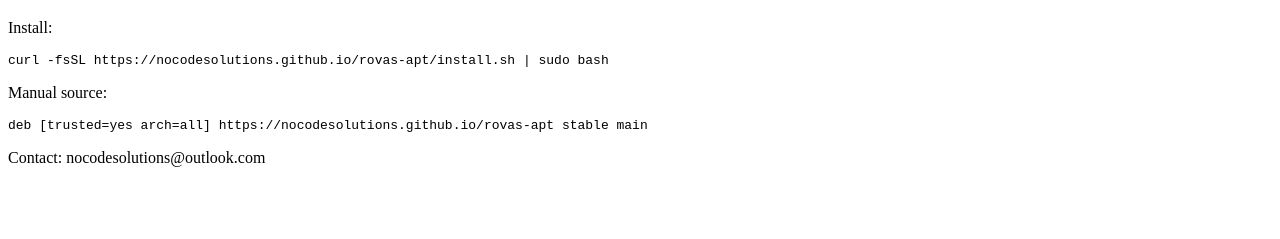
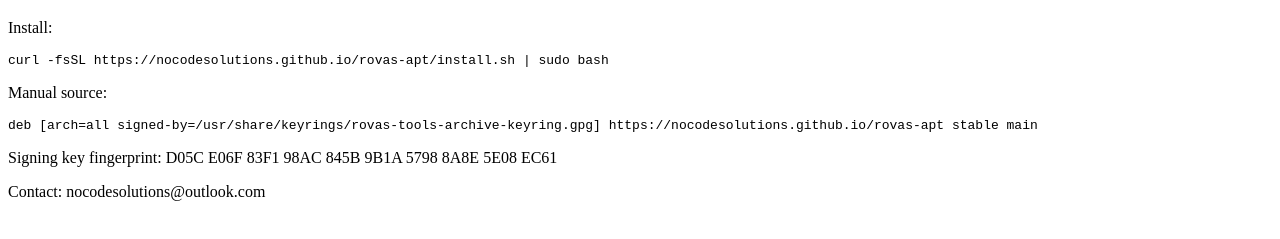
Before and after one commit to NocodeSolutions/rovas-apt, a plain HTML site: page index.html in a window 1280 px wide. Shown: the part 61-300 px from the top of the page. Drawn offline with Linux system fonts and the light colour scheme.

Commit message:
Sign APT repository metadata

```diff
--- a/index.html
+++ b/index.html
@@ -10,7 +10,8 @@
   <p>Install:</p>
   <pre>curl -fsSL https://nocodesolutions.github.io/rovas-apt/install.sh | sudo bash</pre>
   <p>Manual source:</p>
-  <pre>deb [trusted=yes arch=all] https://nocodesolutions.github.io/rovas-apt stable main</pre>
+  <pre>deb [arch=all signed-by=/usr/share/keyrings/rovas-tools-archive-keyring.gpg] https://nocodesolutions.github.io/rovas-apt stable main</pre>
+  <p>Signing key fingerprint: D05C E06F 83F1 98AC 845B 9B1A 5798 8A8E 5E08 EC61</p>
   <p>Contact: nocodesolutions@outlook.com</p>
 </body>
 </html>
```
Also changed, not shown: 4 other files.
